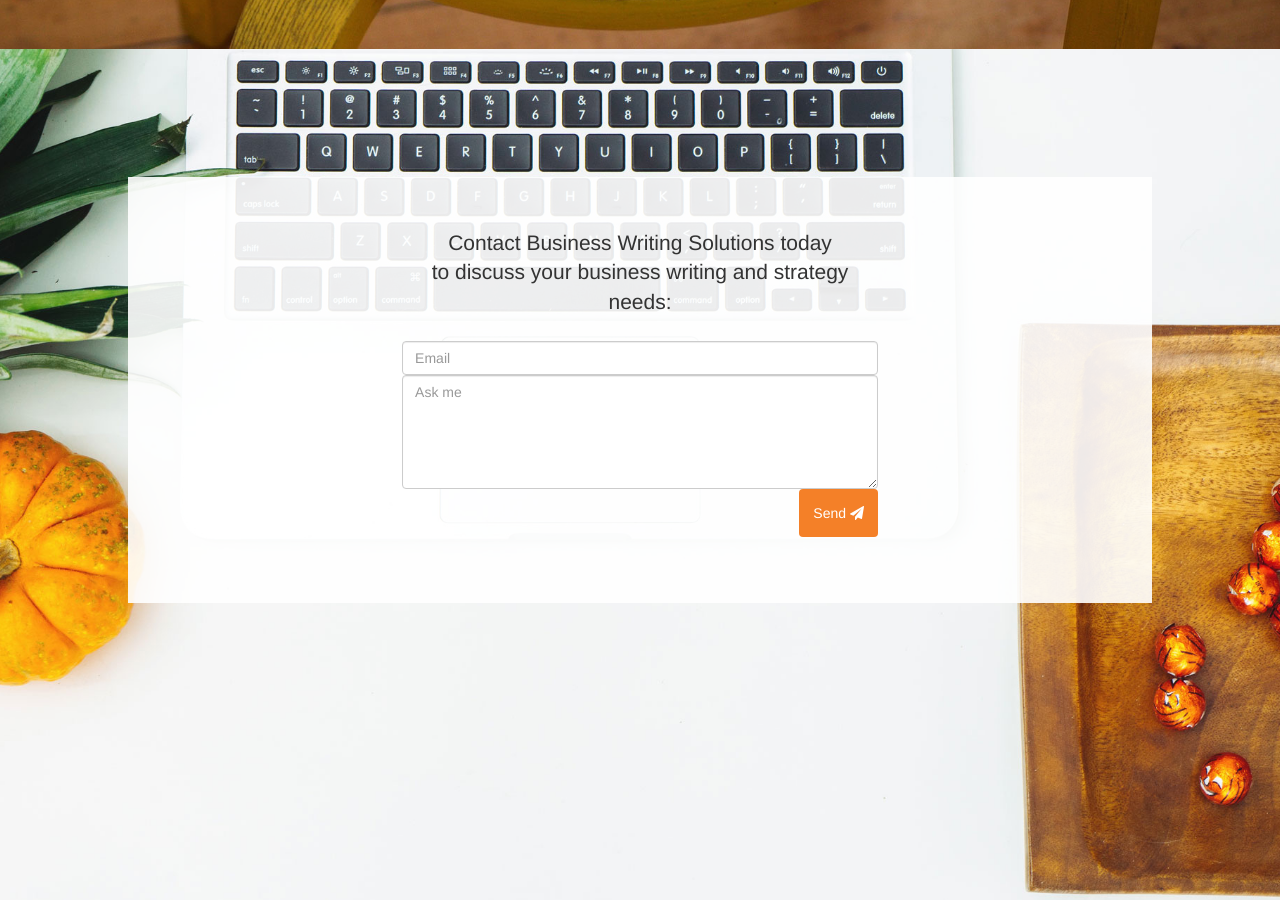
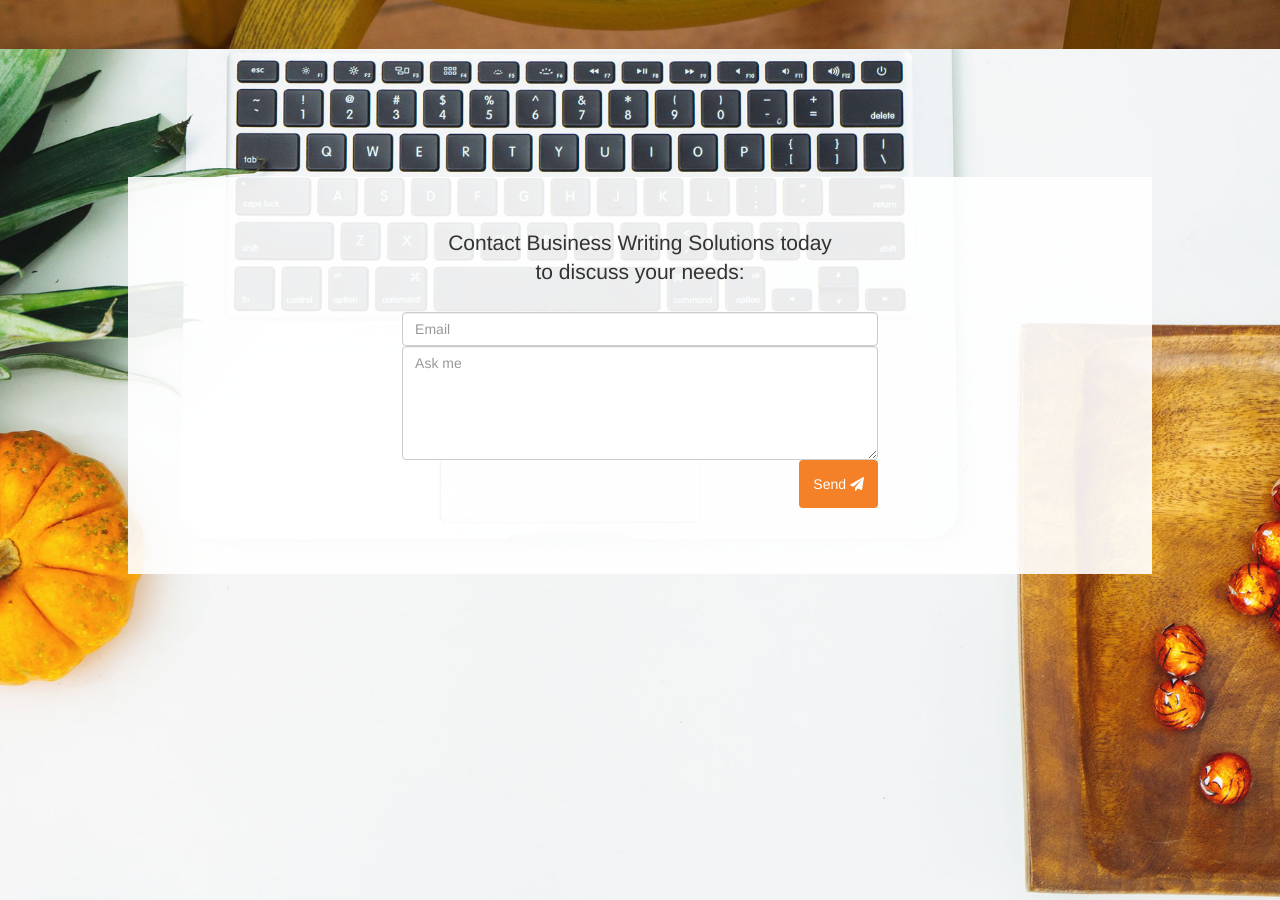
Before and after one commit to kaiewiggins/businesswriting, a Jekyll site: the page built from index.html, in a window 1280 px wide and 900 px high, scrolled down 4944 px. Built offline with Jekyll 4.4.1, drawn with Linux system fonts in a browser that asks for light colours; nearby versions of some CDN libraries.

Commit message:
Update index.html

```diff
--- a/index.html
+++ b/index.html
@@ -330,7 +330,7 @@
       <div class="col-sm-3"></div>
       <div class="col-sm-6 col-centered">
 <form class="form-horizontal" method="POST" action="http://formspree.io/kaie.web@gmail.com">
-      <label for="email-input"><p class="lead">Contact Business Writing Solutions today <br />to discuss your business writing and strategy needs:
+      <label for="email-input"><p class="lead">Contact Business Writing Solutions today <br />to discuss your needs:
 	      </p></label>
 <div class="form-group">
     <input type="email" name="email" placeholder="Email" class="form-control">
```
